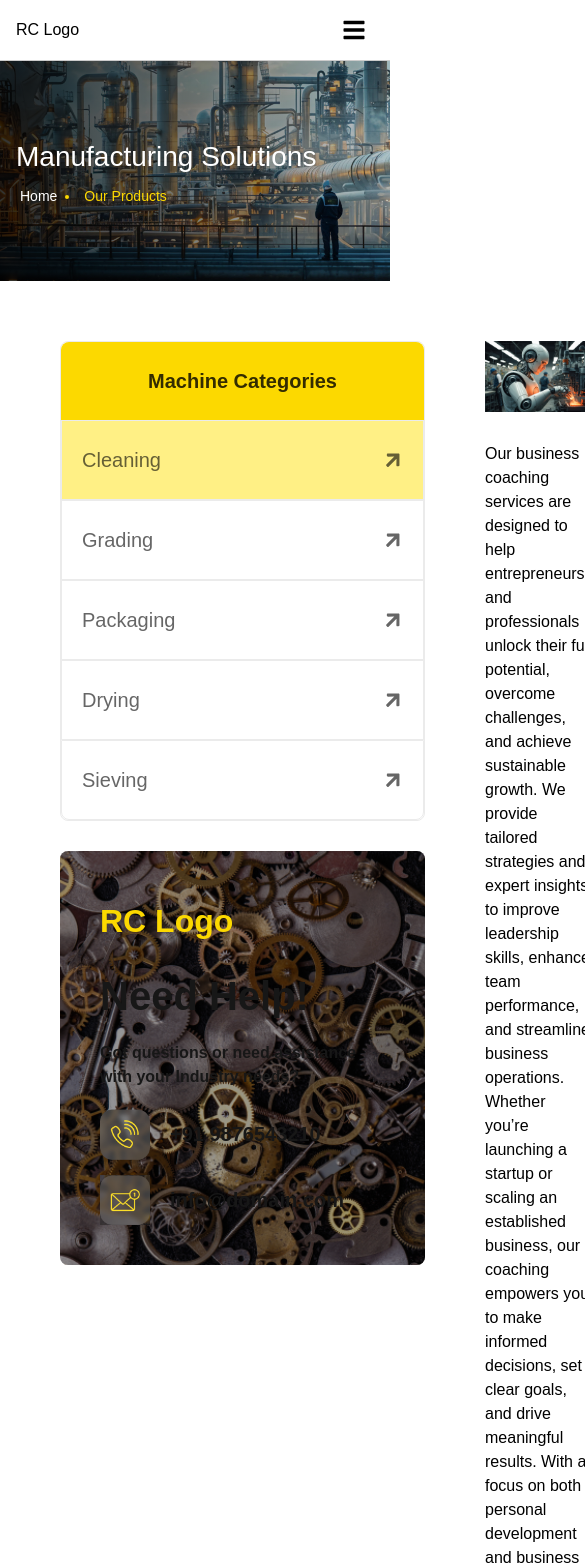
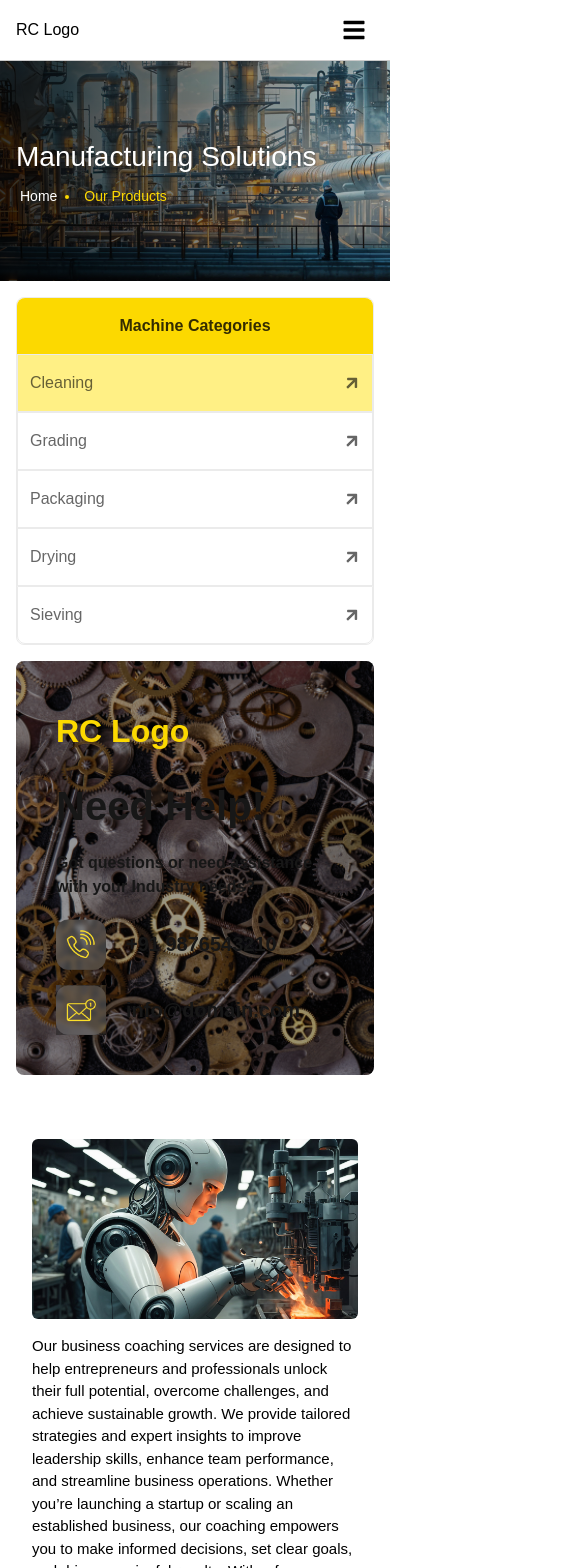
Before and after one commit to piyushpaliwalcodes/rc, a Next.js app: page /machines in a window 390 px wide. Shown: the top 1568 px of the page, 585 px wide, since content can reach past the window. Built offline with nearby package versions, Linux system fonts and the light colour scheme.

Commit message:
changes are being made

```diff
--- a/app/machines/page.tsx
+++ b/app/machines/page.tsx
@@ -20,7 +20,7 @@ const Needhelp = () => {
 
 
     return (
-        <div className="relative flex flex-col p-[40px] rounded-[8px] overflow-hidden gap-[40px] max-w-[377px] " style={{
+        <div className="relative flex flex-col p-[40px] rounded-[8px] overflow-hidden gap-[40px] md:max-w-[377px] " style={{
             backgroundImage: "url('/images/machinesmallbg.jpg')",
             backgroundSize: "cover",
             backgroundPosition: "center",
@@ -391,30 +391,26 @@ const [selectedcategory,setselectedcategory] = useState<string>("Cleaning");
     return (
         <div className="flex flex-col bg-white">
             <Herosecond title="Manufacturing Solutions"/>
-            <div className="flex p-[60px]">
-
-
-
+            <div className="flex flex-col lg:flex-row gap-6 md:gap-0 p-4 md:p-[60px] w-full">
                 {/*select category*/}
-            <div className="flex flex-col  bg-white  min-w-[365px] gap-[30px] ">
-            <div className="flex flex-col rounded-[8px] border-[1px] border-[#EBEBEB]" >
-            <div className="text-[20px] text-black/80 px-5 py-6 items-center text-center font-semibold bg-[#FCD900] rounded-t-[8px]">Machine Categories</div>
+                <div className="flex flex-col w-full lg:w-auto bg-white min-w-0 md:min-w-[365px] gap-4 md:gap-[30px] mb-6 lg:mb-0">
+                    <div className="flex flex-col rounded-[8px] border-[1px] border-[#EBEBEB]">
+                        <div className="text-[16px] md:text-[20px] text-black/80 px-3 md:px-5 py-4 md:py-6 items-center text-center font-semibold bg-[#FCD900] rounded-t-[8px]">Machine Categories</div>
                         {machinecategories.map((item,index)=>(
-            <div key={index} onClick={()=>setselectedcategory(item.title)} className={`hover:bg-[#ffe30029] transition-all duration-200 flex ${selectedcategory==item.title?"bg-yellow-200":""} flex-col ${index==machinecategories.length-1?"rounded-b-[8px]":""}   border-[1px] border-[#EBEBEB]`}>
-                <div className={`hover:cursor-pointer text-[20px] text-black/60 px-5 py-6 items-center   flex justify-between`}>{item.title} <FaArrowRight className="-rotate-45"/></div>
+                            <div key={index} onClick={()=>setselectedcategory(item.title)} className={`hover:bg-[#ffe30029] transition-all duration-200 flex ${selectedcategory==item.title?"bg-yellow-200":""} flex-col ${index==machinecategories.length-1?"rounded-b-[8px]":""} border-[1px] border-[#EBEBEB]`}>
+                                <div className={`hover:cursor-pointer text-[16px] md:text-[20px] text-black/60 px-3 md:px-5 py-4 md:py-6 items-center flex justify-between`}>{item.title} <FaArrowRight className="-rotate-45"/></div>
                             </div>
                         ))}
                     </div>
+                    <div className="w-full max-w-full lg:max-w-[377px]">
                         <Needhelp/>
                     </div>
-
-
+                </div>
                 {/* machine details */}
-       <div className="flex flex-col text-black">
+                <div className="flex flex-col text-black w-full">
                     <Machinedetails paragraphs={categorywisedetails[selectedcategory as keyof typeof categorywisedetails].productdetails.paragraphs} heroimage={categorywisedetails[selectedcategory as keyof typeof categorywisedetails].productdetails.heroimage} />
                     <Howwepackagedetails title={categorywisedetails[selectedcategory as keyof typeof categorywisedetails].howwepackagedetails.title} packagedetails={categorywisedetails[selectedcategory as keyof typeof categorywisedetails].howwepackagedetails.packagedetails} description={categorywisedetails[selectedcategory as keyof typeof categorywisedetails].howwepackagedetails.description} />
                     <Whatisontheplate formachines={true} {...categorywisedetails[selectedcategory as keyof typeof categorywisedetails].whatisontheplatedetails}/>
-
                 </div>
             </div>
             <Haveaquestion/>
--- a/components/Machinedetails.tsx
+++ b/components/Machinedetails.tsx
@@ -3,14 +3,13 @@ import Image from "next/image";
 const Machinedetails = ({paragraphs,heroimage}:{paragraphs:string[],heroimage:string}) =>
 {
     return (
-        <div className="flex flex-col px-[60px] gap-[30px]">
-            <Image src={heroimage} alt="heroimage" width={1000} height={1000} className="w-full h-auto object-cover"/>
-            <div className="flex flex-col gap-[15px]">
+        <div className="flex flex-col p-4 md:px-[60px] gap-4 md:gap-[30px]">
+            <Image src={heroimage} alt="heroimage" width={1000} height={1000} className="w-full h-[180px] md:h-auto object-cover rounded-md"/>
+            <div className="flex flex-col gap-2 md:gap-[15px]">
                 {paragraphs.map((paragraph,index)=>(
-                    <p key={index}>{paragraph}</p>
+                    <p key={index} className="text-[15px] md:text-base">{paragraph}</p>
                 ))}
             </div>
-
         </div>
     )
 }
```
Lines whose indentation alone changed are shown as unchanged.
